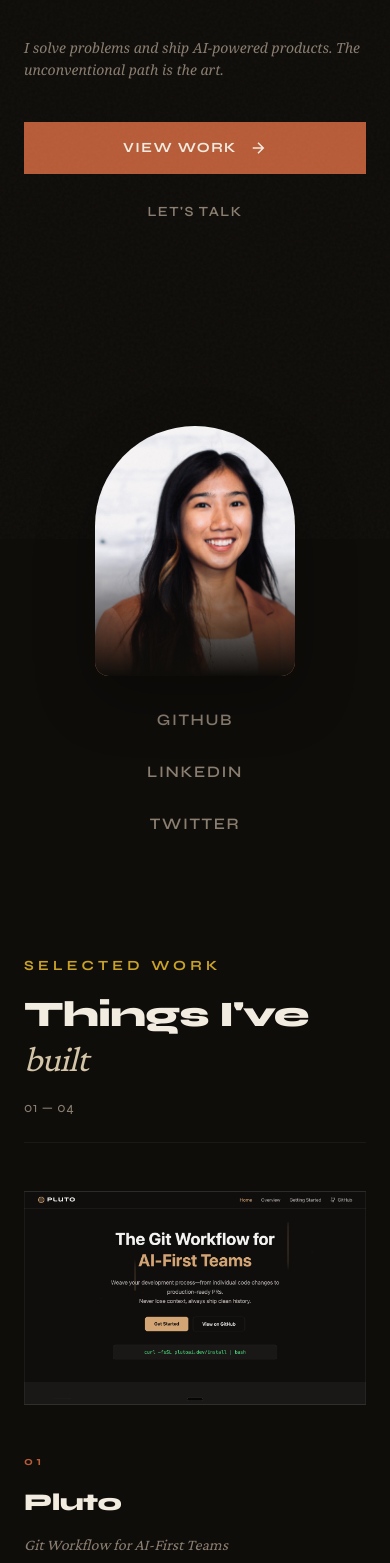
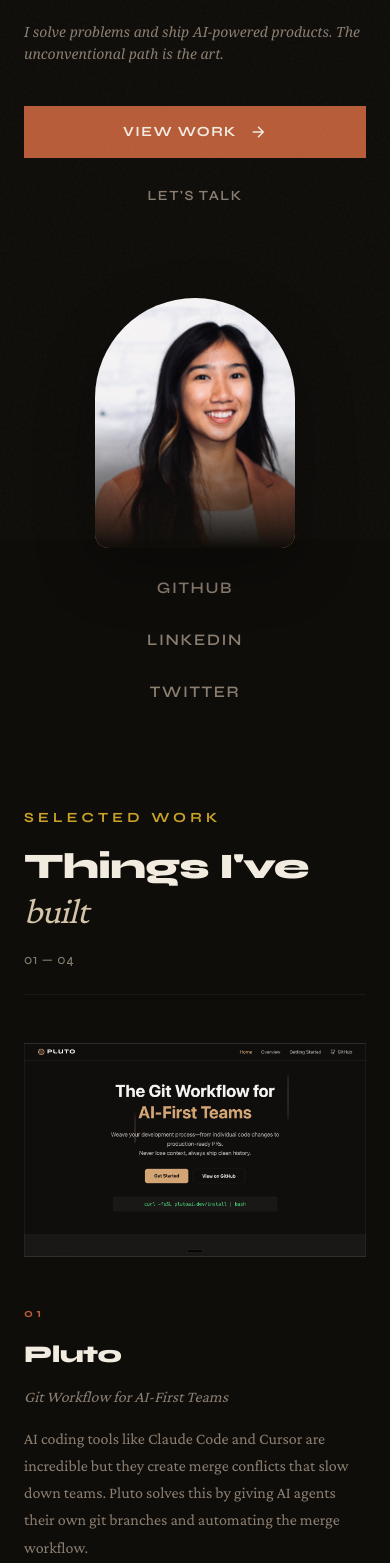
Before and after one commit to amanyrath/portfolio, a Next.js app: page / in a window 390 px wide. Shown: the part 305-1868 px from the top of the page. Built offline with nearby package versions, Linux system fonts and the light colour scheme.

Commit message:
update to mobile

```diff
--- a/components/Header.tsx
+++ b/components/Header.tsx
@@ -20,13 +20,21 @@
       }
     };
 
+    // Prevent body scroll when menu is open
+    if (mobileMenuOpen) {
+      document.body.style.overflow = 'hidden';
+    } else {
+      document.body.style.overflow = 'unset';
+    }
+
     window.addEventListener('scroll', handleScroll);
     window.addEventListener('keydown', handleEscape);
     return () => {
       window.removeEventListener('scroll', handleScroll);
       window.removeEventListener('keydown', handleEscape);
+      document.body.style.overflow = 'unset';
     };
-  }, []);
+  }, [mobileMenuOpen]);
 
   const socialLinks = [
     { icon: Github, href: 'https://github.com/amanyrath', label: 'GitHub' },
@@ -104,8 +112,9 @@
           {/* Mobile Menu Button */}
           <button
             onClick={() => setMobileMenuOpen(!mobileMenuOpen)}
-            className="md:hidden text-[#f2ebe0] transition-opacity duration-300 hover:opacity-60 ml-auto"
-            aria-label="Toggle mobile menu"
+            className="md:hidden text-[#f2ebe0] transition-opacity duration-300 hover:opacity-60 ml-auto z-[60] relative"
+            aria-label={mobileMenuOpen ? 'Close menu' : 'Open menu'}
+            aria-expanded={mobileMenuOpen}
           >
             {mobileMenuOpen ? <X size={24} /> : <Menu size={24} />}
           </button>
@@ -118,8 +127,14 @@
         initial={{ x: '100%' }}
         animate={{ x: mobileMenuOpen ? 0 : '100%' }}
         transition={{ type: 'tween', duration: 0.3 }}
+        onClick={(e) => {
+          // Close menu when clicking the backdrop (not the nav content)
+          if (e.target === e.currentTarget) {
+            setMobileMenuOpen(false);
+          }
+        }}
       >
-        <nav className="flex flex-col items-center justify-center h-full gap-8">
+        <nav className="flex flex-col items-center justify-center h-full gap-8" onClick={(e) => e.stopPropagation()}>
           {[
             { name: 'Work', href: '#work' },
             { name: 'About', href: '#about' },
--- a/components/Hero.tsx
+++ b/components/Hero.tsx
@@ -7,7 +7,7 @@
   return (
     <section id="home" className="min-h-screen flex flex-col lg:flex-row">
       {/* Left side - Photo with Archway Frame (45% on desktop, mobile order adjusted) */}
-      <div className="w-full lg:w-[45%] relative lg:bg-gradient-to-b from-[#0f0d0a] to-[#252018] flex flex-col items-center pt-12 lg:pt-32 pb-12 lg:pb-0 gap-6 lg:gap-12 order-2 lg:order-1">
+      <div className="w-full lg:w-[45%] relative lg:bg-gradient-to-b from-[#0f0d0a] to-[#252018] flex flex-col items-center pt-8 sm:pt-10 lg:pt-32 pb-8 sm:pb-10 lg:pb-0 gap-5 sm:gap-6 lg:gap-12 order-2 lg:order-1">
         <div className="relative flex-shrink-0">
           {/* Decorative rotating ring - hidden on mobile to reduce clutter */}
           <div
@@ -62,7 +62,7 @@
       </div>
 
       {/* Right side - Content (55% on desktop, appears first on mobile) */}
-      <AnimatedSection className="w-full lg:w-[55%] px-6 sm:px-8 lg:px-20 pt-24 sm:pt-28 lg:pt-28 pb-20 sm:pb-24 lg:pb-40 flex flex-col lg:justify-center relative order-1 lg:order-2" delay={0.2}>
+      <AnimatedSection className="w-full lg:w-[55%] px-6 sm:px-8 lg:px-20 pt-20 sm:pt-24 lg:pt-28 pb-12 sm:pb-16 lg:pb-40 flex flex-col lg:justify-center relative order-1 lg:order-2" delay={0.2}>
         {/* Decorative spinning circles - hidden on mobile, adjusted position for tablet */}
         <div className="hidden lg:block absolute top-[15%] right-[10%] w-[150px] h-[150px] border border-[#c9a227] rounded-full opacity-30 animate-[spin_20s_linear_infinite]">
           <div className="absolute top-1/2 left-1/2 -translate-x-1/2 -translate-y-1/2 w-[80%] h-[80%] border border-[#b85c38] rounded-full" />
@@ -117,7 +117,7 @@
         </p>
 
         {/* CTA Buttons with hover effects - stack on very small screens */}
-        <div className="flex flex-col sm:flex-row items-stretch sm:items-center gap-4 sm:gap-8 mb-16 sm:mb-24">
+        <div className="flex flex-col sm:flex-row items-stretch sm:items-center gap-4 sm:gap-8 mb-0 sm:mb-24">
           <a
             href="#work"
             className="inline-flex items-center justify-center gap-3 sm:gap-4 bg-[#b85c38] text-[#f2ebe0] px-8 sm:px-10 py-4 sm:py-5 font-bold text-sm md:text-base tracking-[0.1em] uppercase transition-all duration-[400ms] relative overflow-hidden group before:absolute before:inset-0 before:bg-[#c9a227] before:-translate-x-full before:transition-transform before:duration-[400ms] hover:before:translate-x-0 min-h-[44px]"
--- a/components/ProjectCard.tsx
+++ b/components/ProjectCard.tsx
@@ -85,7 +85,7 @@
         </p>
 
         {/* Description */}
-        <p className="font-crimson text-sm sm:text-base md:text-lg leading-[1.7] text-text-muted mb-6 sm:mb-8 max-w-[500px]">
+        <p className="font-crimson text-base md:text-lg leading-[1.7] text-text-muted mb-6 sm:mb-8 max-w-[500px]">
           {project.description}
         </p>
 
```
